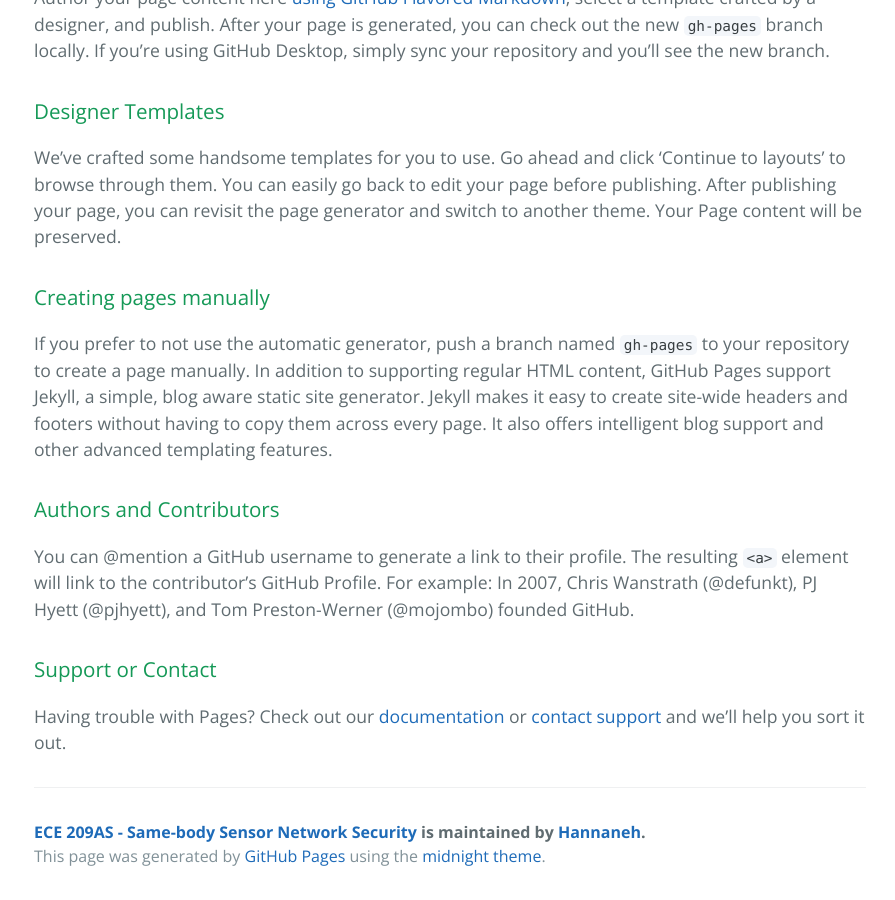
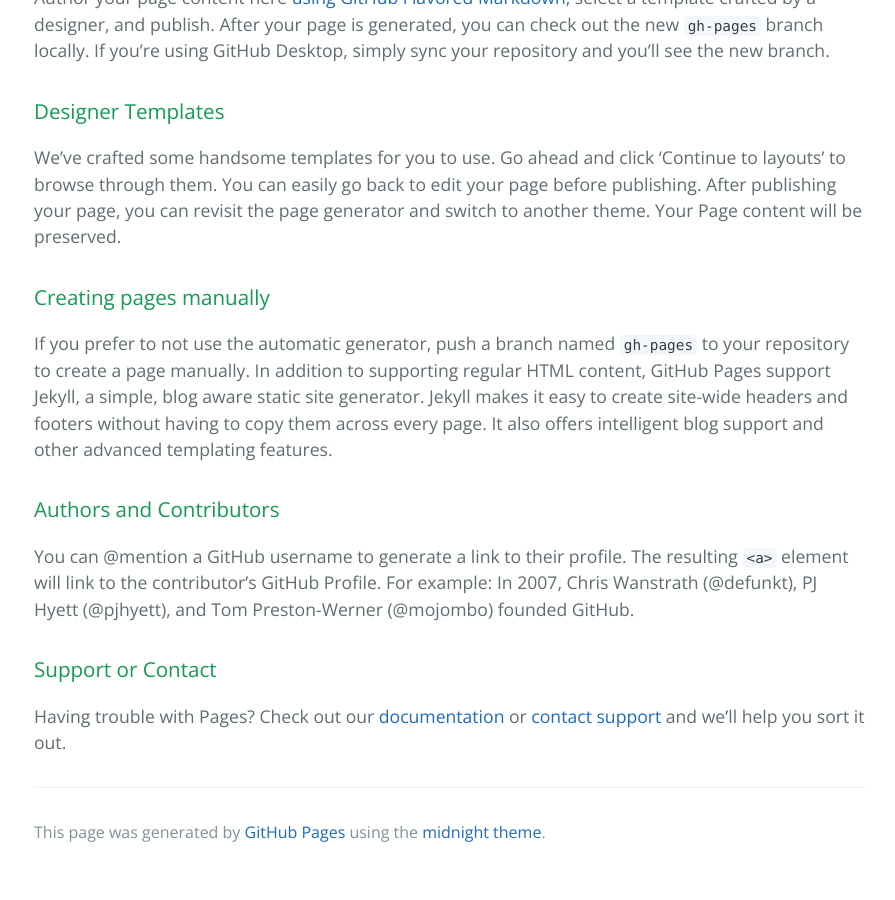
Before and after one commit to HannaHojaiji/EE-209AS, a Jekyll site: the page built from index.md, in a window 1280 px wide and 900 px high, scrolled down 1046 px. Shown: the whole window, without its empty margins (190-1085 px from the left). Built offline with Jekyll 4.4.1, drawn with Linux system fonts in a browser that asks for light colours; after the commit the page ends 1922 px from its top, so only the background shows below that.

Commit message:
Update template.html

```diff
--- a/_layouts/template.html
+++ b/_layouts/template.html
@@ -29,8 +29,6 @@
       {{ content }}
 
       <footer class="site-footer">
-        <span class="site-footer-owner"><a href="https://github.com/HannaHojaiji/HannaHojaiji209.github.io">ECE 209AS - Same-body Sensor Network Security</a> is maintained by <a href="https://github.com/HannaHojaiji/">Hannaneh</a>.</span>
-
         <span class="site-footer-credits">This page was generated by <a href="https://pages.github.com">GitHub Pages</a> using the <a href=" https://pages-themes.github.io/midnight/">midnight theme</a>.</span>
       </footer>
 
```
